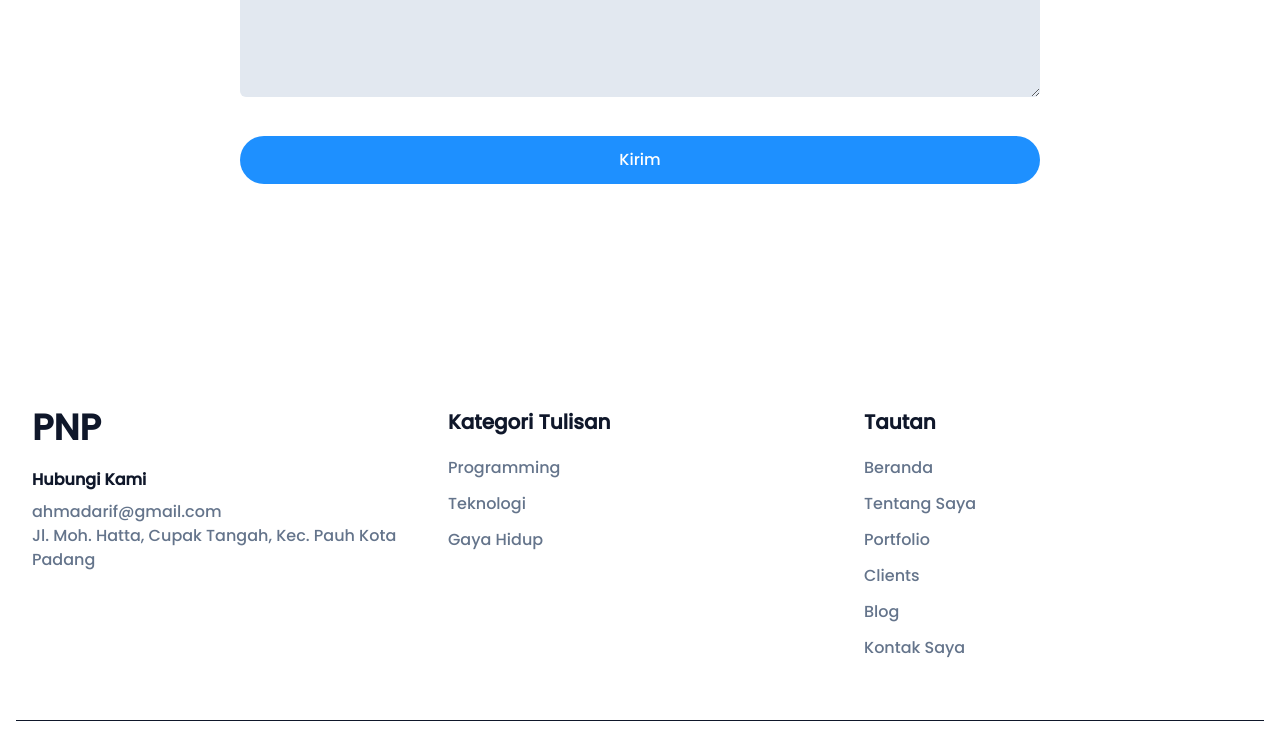
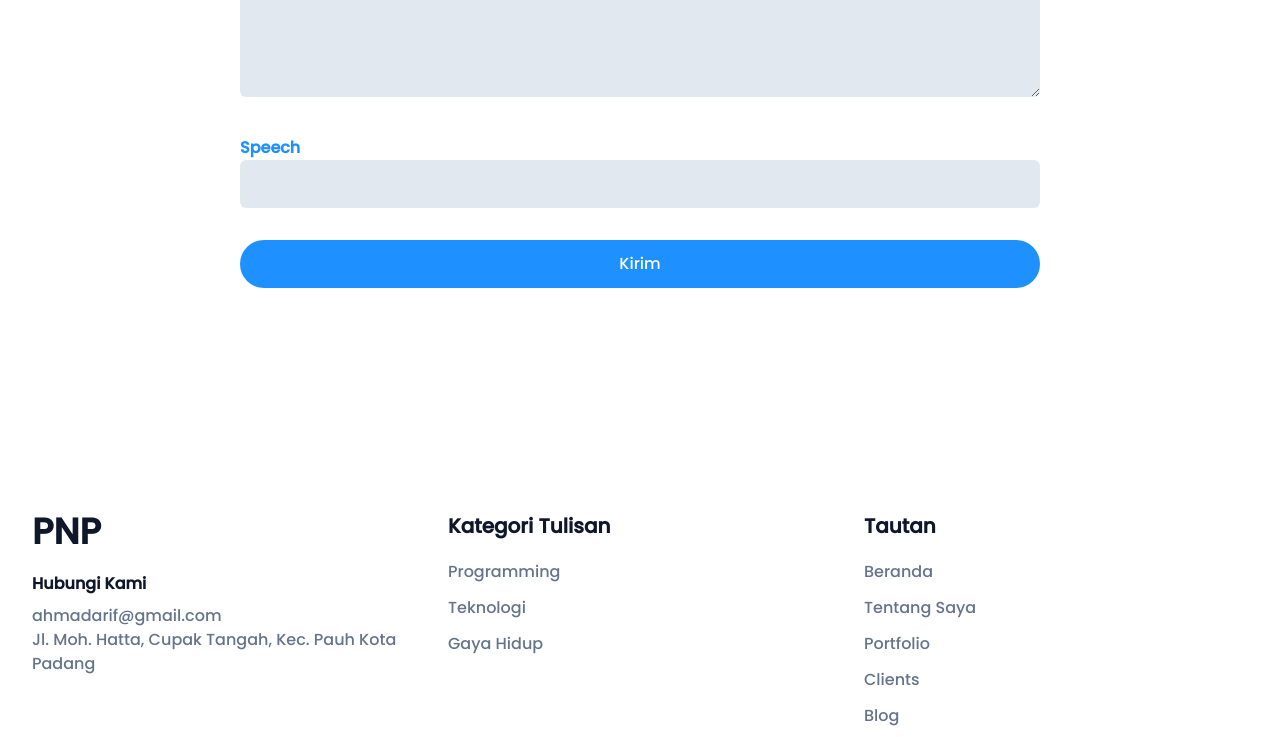
Before and after one commit to Aripp7/web-profile, a website: page index.html in a window 1280 px wide. Shown: the part 4600-5337 px from the top of the page. Drawn offline with nearby package versions, Linux system fonts and the light colour scheme.

Commit message:
Update index.html

```diff
--- a/index.html
+++ b/index.html
@@ -307,15 +307,20 @@
                 <div class="w-full lg:w-2/3 lg:mx-auto ">
                     <div class="w-full px-4 mb-8 ">
                         <label for="name " class="text-base font-bold text-primary ">Nama</label>
-                        <input type="text " id="name " class="w-full bg-slate-200 dark:bg-slate-800 text-dark dark:text-white p-3 rounded-md focus:ring-1 focus:border-primary " />
+                        <input type="text " id="name" class="w-full bg-slate-200 dark:bg-slate-800 text-dark dark:text-white p-3 rounded-md focus:ring-1 focus:border-primary " />
                     </div>
                     <div class="w-full px-4 mb-8 ">
                         <label for="email " class="text-base font-bold text-primary ">Email</label>
-                        <input type="text " id="email " class="w-full bg-slate-200 dark:bg-slate-800 text-dark dark:text-white p-3 rounded-md focus:ring-1 focus:border-primary " />
+                        <input type="email " id="email " class="w-full bg-slate-200 dark:bg-slate-800 text-dark dark:text-white p-3 rounded-md focus:ring-1 focus:border-primary " />
                     </div>
                     <div class="w-full px-4 mb-8 ">
                         <label for="pesan " class="text-base font-bold text-primary ">Pesan</label>
-                        <textarea type="text " id="pesan " class="w-full h-32 bg-slate-200 dark:bg-slate-800 text-dark dark:text-white p-3 rounded-md focus:ring-1 focus:border-primary "></textarea>
+                        <textarea type="text" id="pesan" class="w-full h-32 bg-slate-200 dark:bg-slate-800 text-dark dark:text-white p-3 rounded-md focus:ring-1 focus:border-primary "></textarea>
+                    </div>
+
+                     <div class="w-full px-4 mb-8 ">
+                        <label for="name " class="text-base font-bold text-primary ">Speech</label>
+                        <input type="text " id="name" x-webkit-speech class="w-full bg-slate-200 dark:bg-slate-800 text-dark dark:text-white p-3 rounded-md focus:ring-1 focus:border-primary " />
                     </div>
                     <div class="w-full px-4 ">
                         <button class="bg-primary text-white rounded-full text-semibold text-base py-3 px-8 w-full hover:opacity-80 hover:shadow-lg transition duration-500 ">Kirim</button>
```
